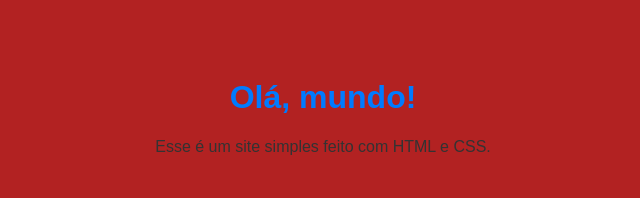
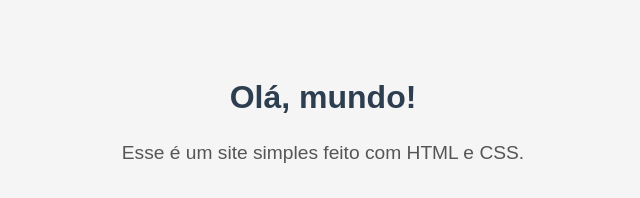
Before and after one commit to lipe-007/meu-site, a plain HTML site: page index.html in a window 1280 px wide. Shown: the whole page, without its empty margins (317-957 px from the left). Drawn offline with Linux system fonts and the light colour scheme.

Commit message:
Update style.css

```diff
--- a/style.css
+++ b/style.css
@@ -1,11 +1,22 @@
 body {
-    background-color: firebrick;
-    color: #333;
+    background-color: #f5f5f5;  /* Cor de fundo suave */
+    color: #333333;             /* Texto principal */
     font-family: sans-serif;
     text-align: center;
     padding: 50px;
 }
 
 h1 {
-    color: #007bff;
+    color: #2c3e50;             /* Cor elegante para título */
 }
+
+p {
+    font-size: 1.2em;
+    line-height: 1.6;
+    color: #555555;             /* Um tom intermediário para o parágrafo */
+}
+
+/* Se quiser um botão ou algo com destaque futuramente */
+.destaque {
+    color: #e74c3c;             /* Vermelho para chamar atenção */
+}
```
